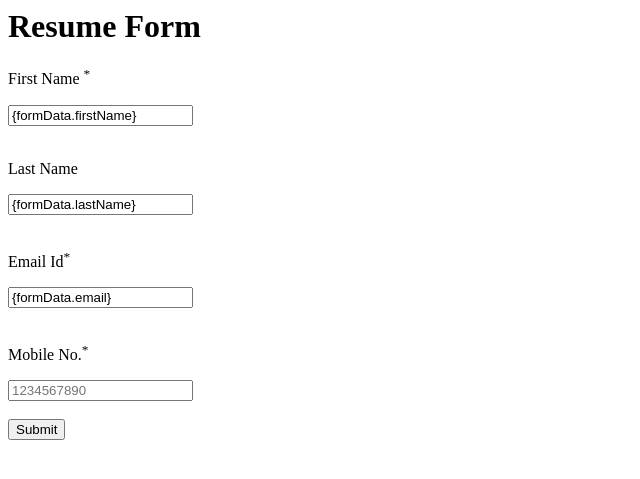
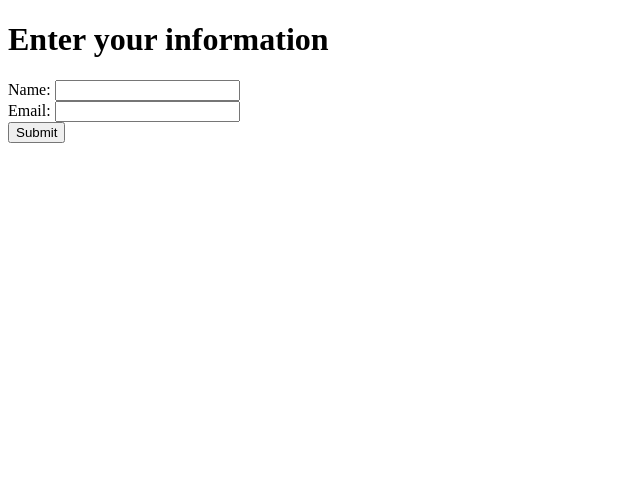
Before and after one commit to kishan2k2/Resume_Builder, a Flask app: page / in a window 1280 px wide. Shown: the top 479 px of the page, without its empty margins (0-640 px from the left). Run offline with Flask 3, Linux system fonts and the light colour scheme.

Commit message:
Basic template created

```diff
--- a/app.py
+++ b/app.py
@@ -1,18 +1,16 @@
 from flask import Flask, render_template, request
 app = Flask(__name__)
 
-# Routes
-
-@app.route("/")
-def home():
+@app.route('/')
+def index():
     return render_template('form.html')
 
-@app.route("/resume", methods=["GET", "POST"])
-def CreateResume():
-    name = request.form
-    return render_template('resume.html', name = name)
-
-# Execution of main code
+@app.route('/result', methods=['POST'])
+def result():
+    if request.method == 'POST':
+        name = request.form['name']
+        email = request.form['email']
+        return render_template('resume.html', name=name, email=email)
 
 if __name__ == '__main__':
     app.run(debug=True)
--- a/templates/form.html
+++ b/templates/form.html
@@ -1,64 +1,20 @@
- <div className='main'>
-
-
-
-
-<div className='ac'>
-<h1 className='ab'>Resume Form </h1>
-  <form action="{{ url_for('CreateResume')}}">
-          <label>
-            <p>First Name <sup>*</sup></p>
-
-            <input
-            type="text"
-            required
-            value={formData.firstName}
-            name='name'
-            onChange={handler}
-            placeholder='Aman'
-            />
-          </label>
-          <br></br>
-          <label>
-            <p>Last Name</p>
-
-            <input
-             type="text"
-             onChange={handler}
-           placeholder='Thapliyal'
-            value={formData.lastName}
-            name='lastName'
-            />
-          </label>
-          <br></br>
-          <label>
-            <p>Email Id<sup>*</sup></p>
-
-            <input
-            type="text"
-            required
-            value={formData.email}
-            name='email'
-            onChange={handler}
-            placeholder="amanthapliyal2002@gmail.com"
-            />
-          </label>
-          <br></br>
-          <label>
-            <p>Mobile No.<sup>*</sup></p>
-
-            <input
-            type="Number"
-            required
-            value={formData.mobileNumber}
-            name='mobileNumber'
-            onChange={handler}
-          placeholder='1234567890'
-            />
-          </label> <br></br>
-          <button>Submit</button>
-
-  </form>
-</div>
-
-</div>
+<!DOCTYPE html>
+<html lang="en">
+<head>
+    <meta charset="UTF-8">
+    <meta name="viewport" content="width=device-width, initial-scale=1.0">
+    <title>Form</title>
+</head>
+<body>
+    <h1>Enter your information</h1>
+    <form action="/result" method="post">
+        <label for="name">Name:</label>
+        <input type="text" id="name" name="name" required>
+        <br>
+        <label for="email">Email:</label>
+        <input type="email" id="email" name="email" required>
+        <br>
+        <input type="submit" value="Submit">
+    </form>
+</body>
+</html>
```
Also changed, not shown: templates/resume.html (+14 -6 lines).
